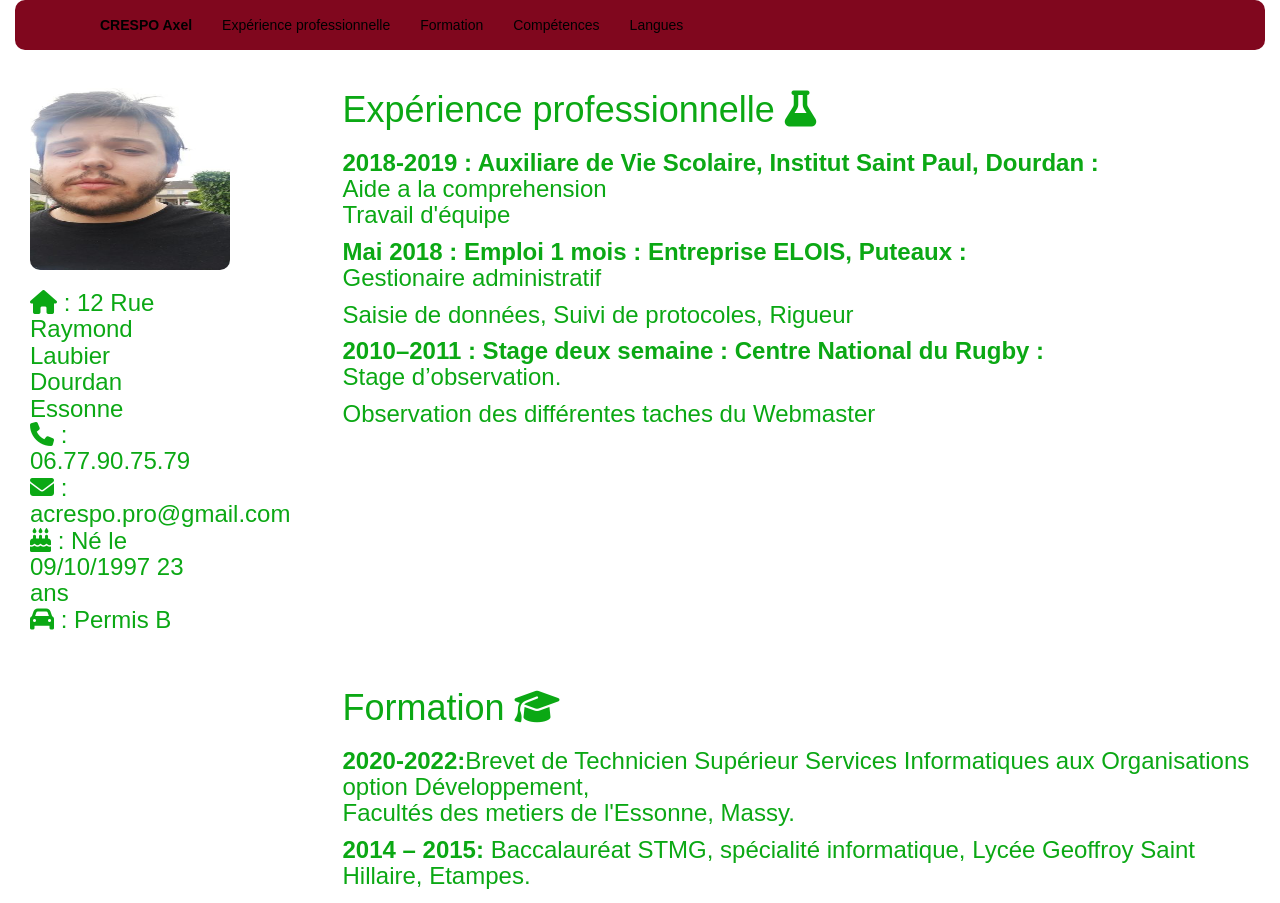
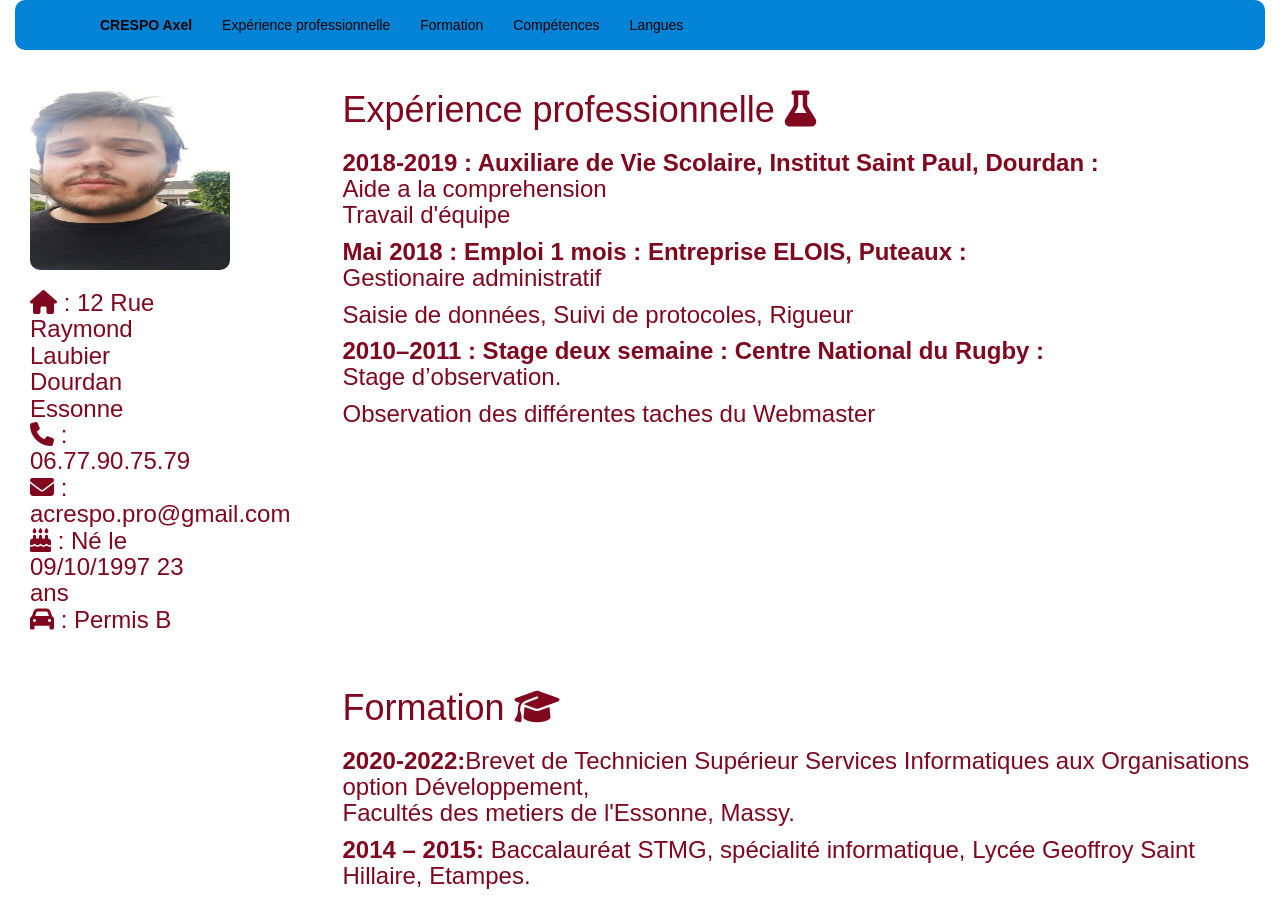
Before and after one commit to AxelCres/cv, a plain HTML site: page index.html in a window 1280 px wide. Shown: the top 903 px of the page. Drawn offline with nearby package versions, Linux system fonts and the light colour scheme; a script that the page names is missing; files whose address does not match are found by name.

Commit message:
Update style.css

```diff
--- a/style.css
+++ b/style.css
@@ -1,7 +1,7 @@
 
 body{
 	font-family: "Goudy Bookletter 1911", sans-serif;
-	color: 	#0BA814;
+	color: 	#80071E;
 }
 .imagespp {
     width:200px;
@@ -10,7 +10,7 @@ body{
 
 }
 .bar{
-    background-color: #80071E;
+    background-color: #0283D5;
     border-radius: 10px;
     margin-bottom: 20px;
 }
```
